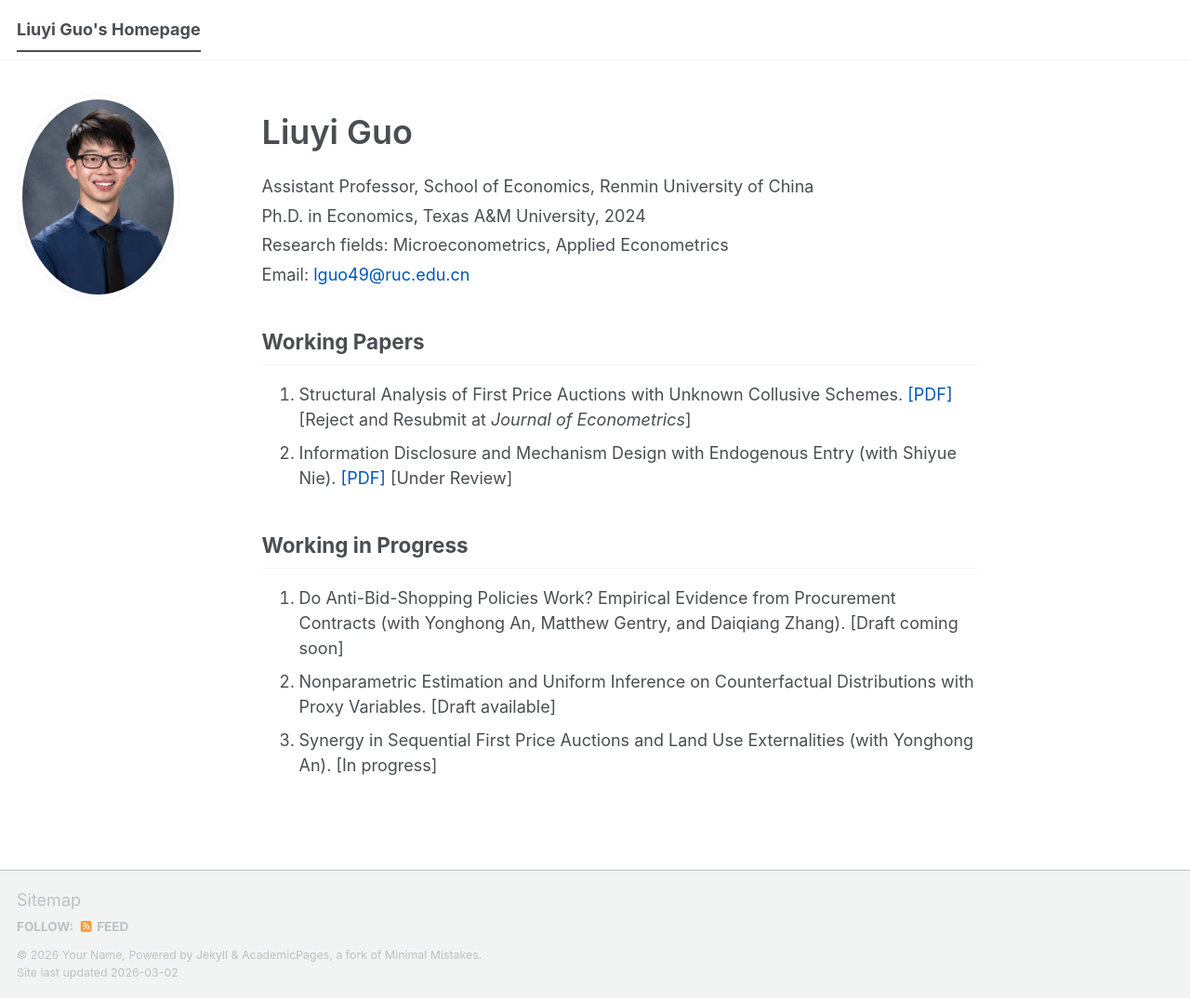
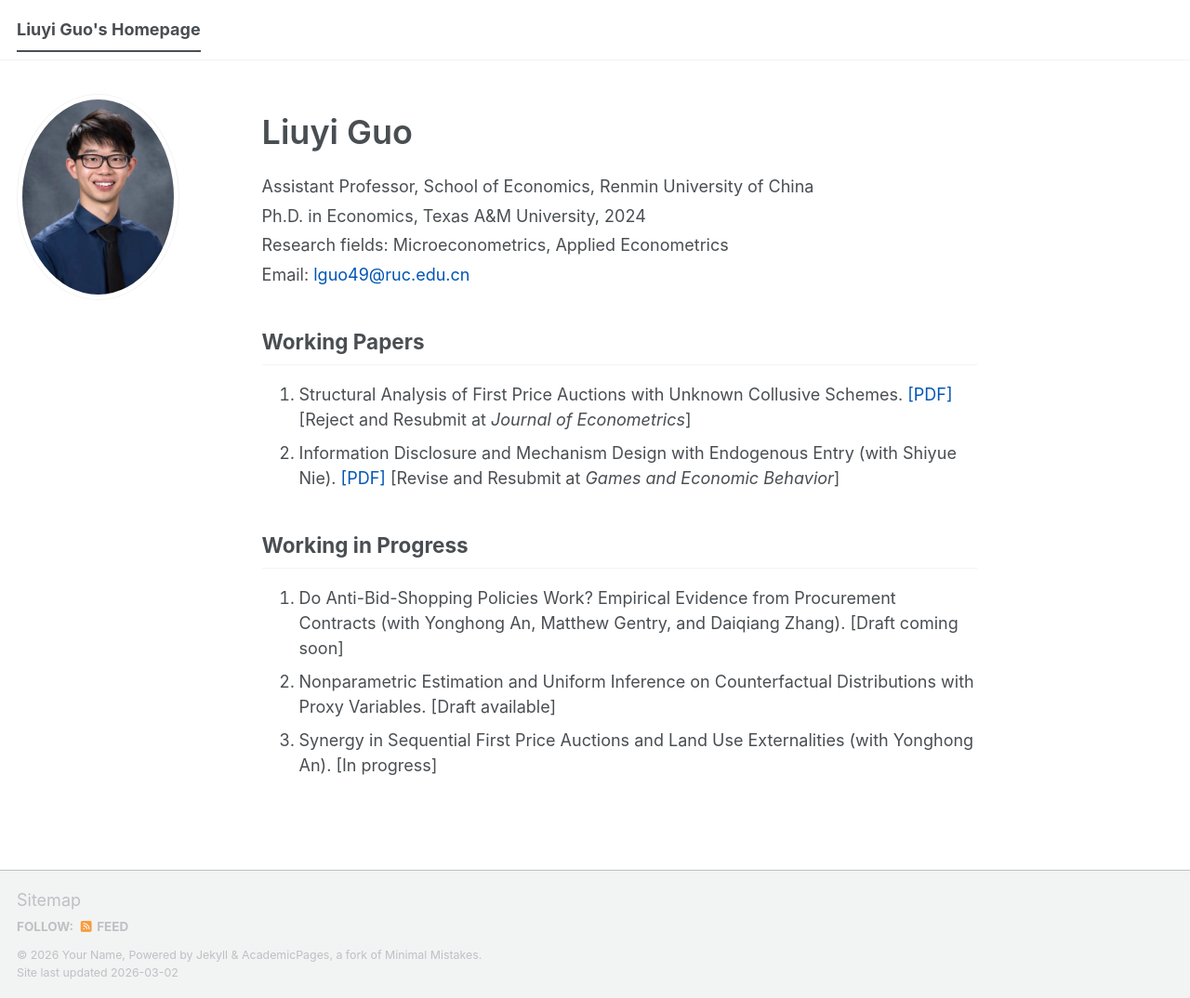
Before and after one commit to guoliuyi/lguo, a Jekyll site: the page built from _pages/about.md, in a window 1280 px wide and 1074 px high. Shown: the whole window at 93% size. Built offline with Jekyll 4.4.1, drawn with Linux system fonts in a browser that asks for light colours; a script bundle is joined from its source files by our own code; library files that are not in the unit come from our copies.

Commit message:
Update about.md

```diff
--- a/_pages/about.md
+++ b/_pages/about.md
@@ -47,7 +47,7 @@ redirect_from:
     Information Disclosure and Mechanism Design with Endogenous Entry (with Shiyue Nie).
     <a href="https://1drv.ms/b/c/038694cde8bba83d/IQAh5mGbLZcbRat-7aRFEyVjAW83TcIiPZwZh4Rq9x3ptX8" target="_blank" rel="noopener noreferrer"
        style="color:#0056b3; text-decoration:none;">[PDF]</a>
-    <span class="status">[Under Review]</span>
+    <span class="status">[Revise and Resubmit at <em>Games and Economic Behavior</em>]</span>
   </li>
 </ol>
 
```
